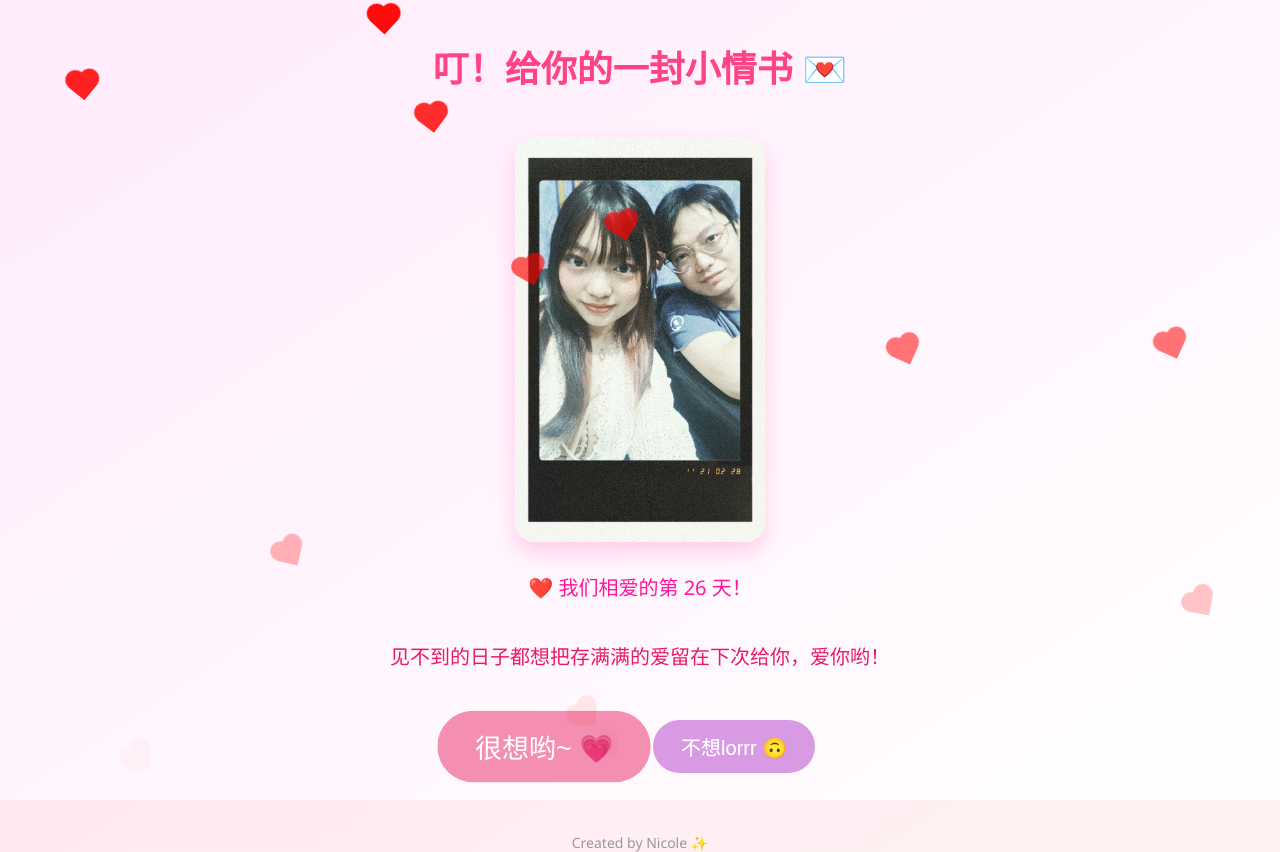
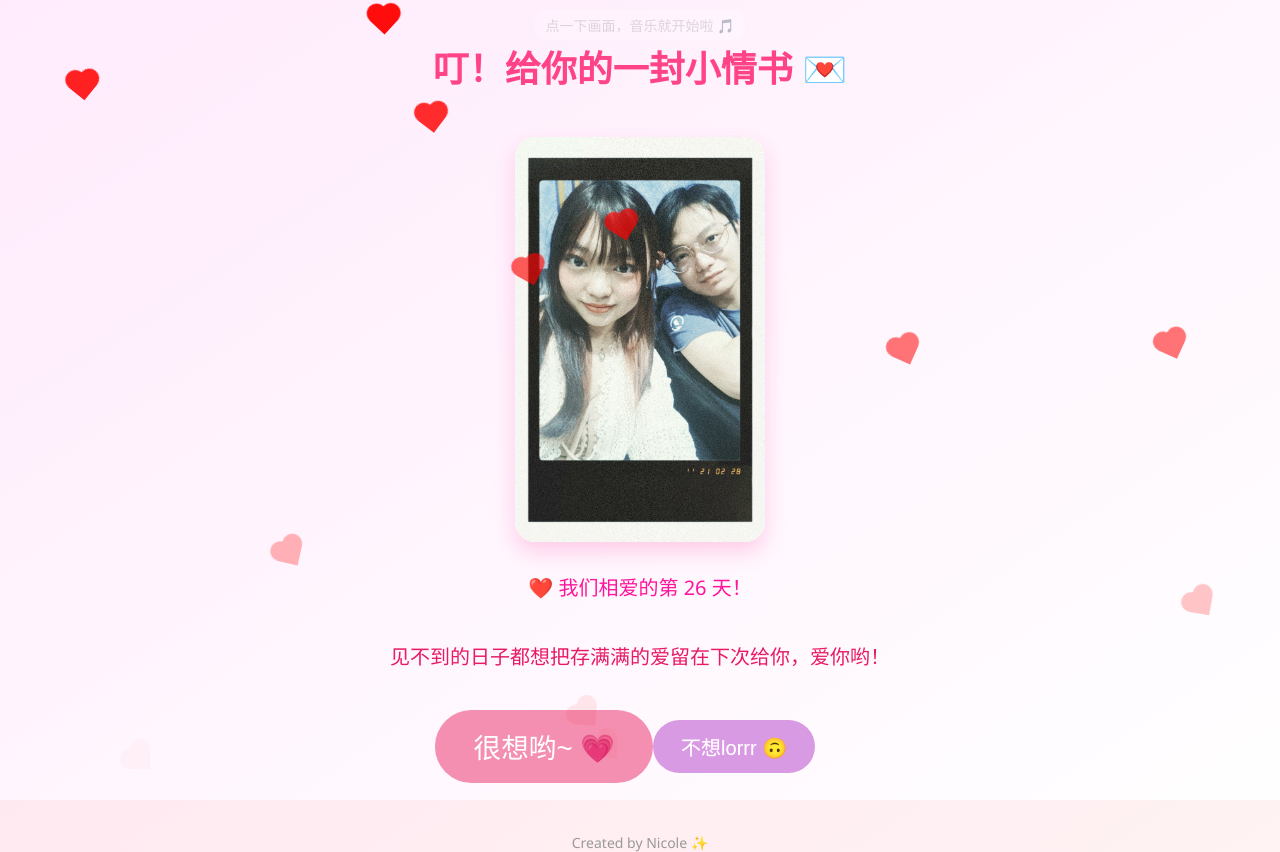
Before and after one commit to cheongkaiyuan/iloveU, a plain HTML site: page index.html in a window 1280 px wide. Both pictures are taken after a click on the button "不想lorrr 🙃". Drawn offline with Linux system fonts and the light colour scheme.

Commit message:
Update index.html

```diff
--- a/index.html
+++ b/index.html
@@ -153,17 +153,6 @@
     ❤️ 我们相爱的第 <span id="daysCount"></span> 天！
   </p>
 
-<script>
-  const startDate = new Date("2025-03-16");
-  function updateLoveDays() {
-    const today = new Date();
-    const diffTime = today - startDate;
-    const diffDays = Math.floor(diffTime / (1000 * 60 * 60 * 24));
-    document.getElementById("daysCount").textContent = diffDays;
-  }
-  updateLoveDays();
-</script>
-
   <p>见不到的日子都想把存满满的爱留在下次给你，爱你哟！</p>
 
   <div class="btn-group">
@@ -174,12 +163,24 @@
   <footer>Created by Nicole ✨</footer>
 
   <script>
+    // 设置纪念日
+    const startDate = new Date("2025-03-16");
+    function updateLoveDays() {
+      const today = new Date();
+      const diffTime = today - startDate;
+      const diffDays = Math.floor(diffTime / (1000 * 60 * 60 * 24));
+      document.getElementById("daysCount").textContent = diffDays;
+    }
+    updateLoveDays();
+
+    // 主要按钮功能
     const yesBtn = document.getElementById('yesBtn');
     const noBtn = document.getElementById('noBtn');
     const tapHint = document.getElementById('tapHint');
-  let hasGrown = false;
-  let currentScale = 1;
 
+    let currentScale = 1; // 初始按钮大小
+
+    // 点击「很想哟~ 💗」按钮：生成爱心
     yesBtn.addEventListener('click', () => {
       for (let i = 0; i < 30; i++) {
         const heart = document.createElement('div');
@@ -192,25 +193,31 @@
       }
     });
 
+    // 点击「不想lorrr 🙃」按钮：「很想哟~ 💗」持续变大 1cm（scale约+0.38）
     noBtn.addEventListener('click', () => {
-    if (!hasGrown) {
-      currentScale += 0.35;
+      const oneCmToScale = 0.38;
+      currentScale += oneCmToScale;
       yesBtn.style.transform = `scale(${currentScale})`;
-      hasGrown = true;
-    }
+      yesBtn.style.transition = 'transform 0.3s ease';
     });
 
+    // 爱心颜色随机
     function randomHeartColor() {
       const colors = ['#e91e63', '#f06292', '#f8bbd0', '#ec407a', '#f50057'];
       return colors[Math.floor(Math.random() * colors.length)];
     }
 
+    // 点击任意处播放音乐
     window.addEventListener('click', () => {
+      const bgm = document.getElementById('bgm');
+      if (bgm) {
+        bgm.play();
+      }
       tapHint.style.display = 'none';
     }, { once: true });
   </script>
 
-<!-- 漂落爱心动画 -->
+  <!-- 落下的心动画 -->
   <script>
     const heartFall = setInterval(() => {
       const heart = document.createElement('div');
```
Lines whose indentation alone changed are shown as unchanged.
